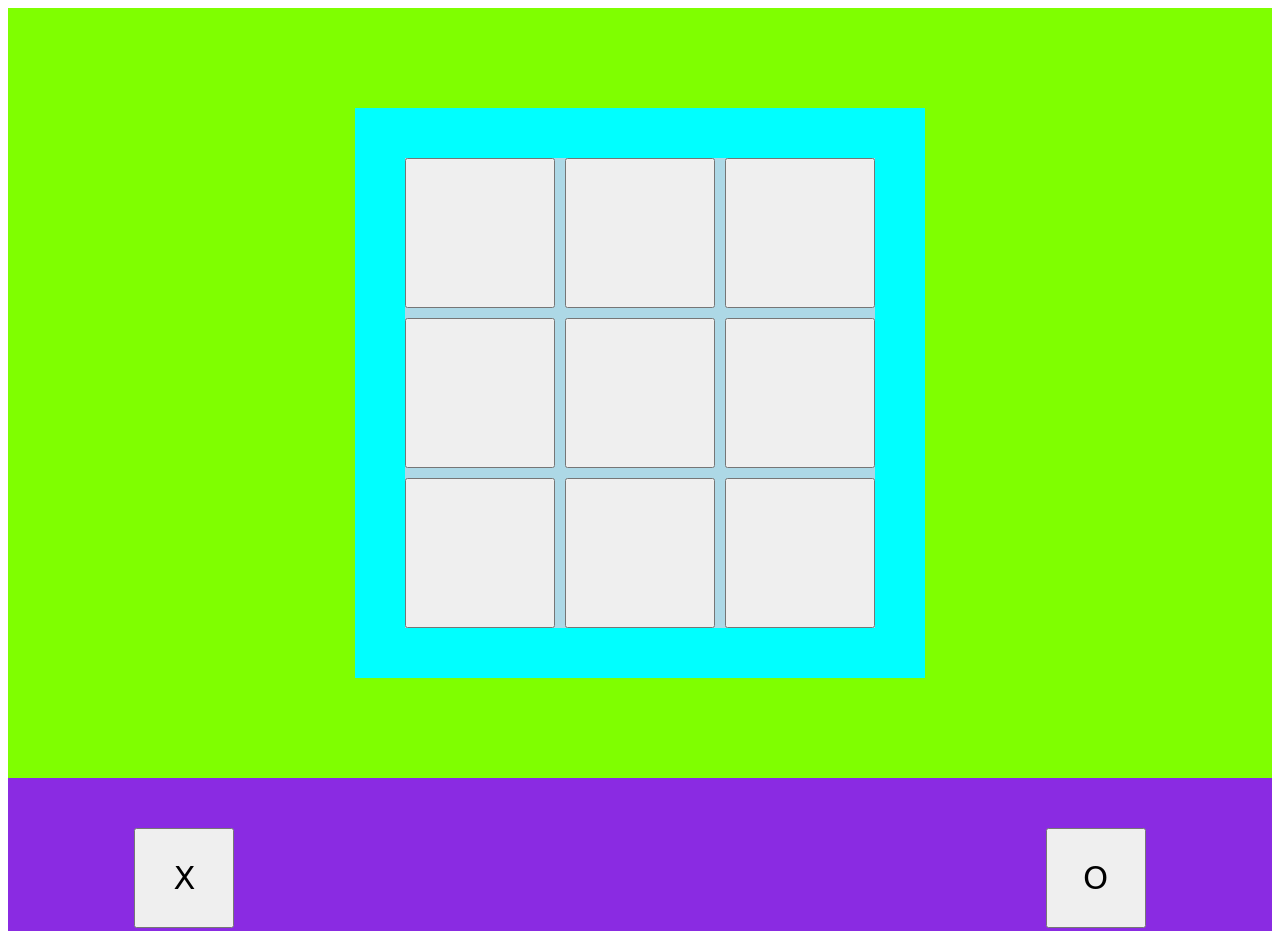
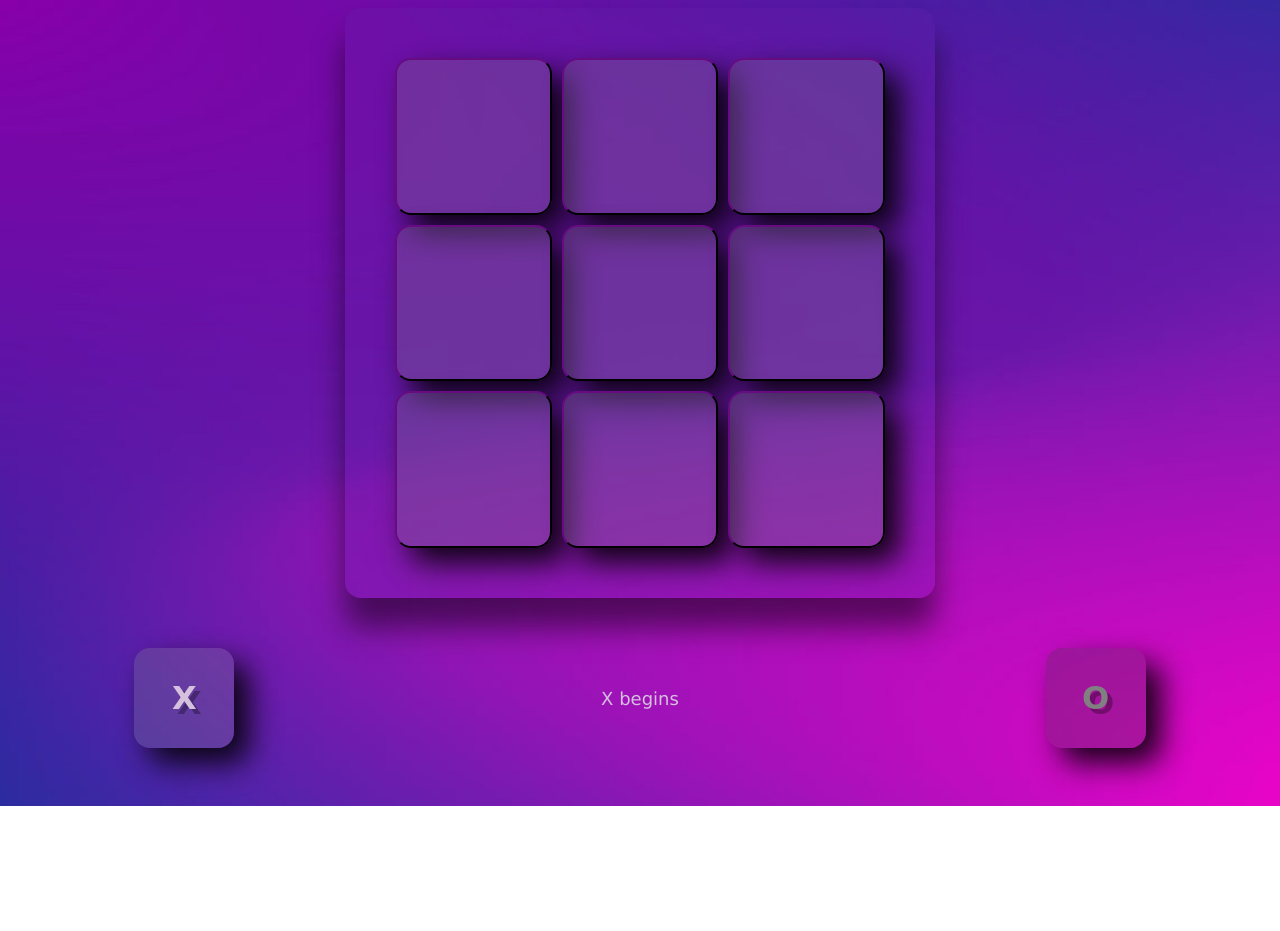
Before and after one commit to ishita-bhatt-486/My-Projects, a plain HTML site: page JavaScript-mini-projects/tic-tac-toe/index.html in a window 1280 px wide. Shown: the top 931 px of the page. After the commit the page ends 806 px from the top, so only its background shows below. Drawn offline with Linux system fonts and the light colour scheme.

Commit message:
tic-tac-toe finished

```diff
--- a/JavaScript-mini-projects/currently working on/tic-tac-toe/index.js
+++ /dev/null
@@ -1,85 +0,0 @@
-//Tic-Tac-Toe
-
-let val=0;
-let game="running";
-let winner="none";
-
-const arr= [
-    ["","",""],
-    ["","",""],
-    ["","",""]
-];
-
-const tiles = document.querySelectorAll(".tiles");
-
-tiles.forEach(tiles => {
-        tiles.addEventListener("click",handleTileClick);
-    });
-
-function handleTileClick(event) {
-
-    const row = event.target.getAttribute("data-row");
-    const column = event.target.getAttribute("data-column");
-
-    //(for debugging)
-    console.log(`Button clicked at Row: ${row}, Column: ${column}`);
-
-    if (arr[row][column] !== "") {
-        console.log("Tile already filled!");
-    }
-
-    else{
-        arr[row][column]=val;
-        checkWin();
-
-        if (val===0){
-            val=1;
-            event.target.textContent = "X";
-        }
-        else if(val===1){
-            val=0;
-            event.target.textContent = "O";
-        }
-
-        if (checkWin()) {
-            winner = val === 0 ? "O" : "X";
-            game = "end";
-            console.log(`Game Over! Winner: ${winner}`);
-            disableListeners();
-        }
-        else if (checkDraw()) {
-            game = "end";
-            console.log("Game Over! It's a draw!");
-            disableListeners();
-        }
-    }
-};
-
-function checkWin(){
-    return(
-        //horizontal
-        (arr[0][0]===arr[0][1] && arr[0][0]===arr[0][2] && arr[0][0] !== "") ||
-        (arr[1][0]===arr[1][1] && arr[1][0]===arr[1][2] && arr[1][0] !== "") ||
-        (arr[2][0]===arr[2][1] && arr[2][0]===arr[2][2] && arr[2][0] !=="") ||
-
-        // columns
-        (arr[0][0]===arr[1][0] && arr[0][0]===arr[2][0] && arr[0][0] !=="") ||
-        (arr[0][1]===arr[1][1] && arr[0][1]===arr[2][1] && arr[0][1] !=="") ||
-        (arr[0][2]===arr[1][2] && arr[0][2]===arr[2][2] && arr[0][2] !== "") ||
-
-        //diagonals
-        (arr[0][0]===arr[1][1] && arr[0][0]===arr[2][2] && arr[0][0] !=="") ||
-        (arr[0][2]===arr[1][1] && arr[0][2]===arr[2][0] && arr[0][2] !=="")
-    );
-
-}
-
-function checkDraw() {
-    return arr.flat().every(cell => cell !== "");
-}
-
-function disableListeners() {
-    tiles.forEach(tile => {
-        tile.removeEventListener("click", handleTileClick);
-    });
-}
--- a/JavaScript-mini-projects/currently working on/tic-tac-toe/style.css
+++ /dev/null
@@ -1,52 +0,0 @@
-.top{
-    background-color: chartreuse;
-    display: flex;/* Centers the inner div */
-    align-items: center;
-    justify-content: center;
-    padding-top: 100px;
-    padding-bottom: 100px;
-}
-
-.card{
-    background-color: aqua;
-    width: 570px;
-    height: 570px;
-    display: flex;
-    align-items: center;
-    justify-content: center;
-}
-
-.bottom{
-    background-color: blueviolet;
-    height: 200px;
-    display: flex;
-    align-items: center;
-    justify-content: space-between;
-    gap: 50px;
-    padding-left: 10%;
-    padding-right: 10%;
-}
-
-.grid{
-    width: 470px;
-    height: 470px; /* 570px - (50px * 2) = 470px */
-    display: grid;
-    grid-template-columns: repeat(3, 1fr);
-    gap: 10px;
-    background: lightblue;
-}
-
-.gridButtons{
-    height: 150px;
-    width: 150px;
-}
-
-#xButton, #oButton{
-    height: 100px;
-    width: 100px;
-}
-
-button {
- font-size: xx-large;
- font-family: cursive;
-}
--- a/JavaScript-mini-projects/currently working on/tic-tac-toe/index.html
+++ b/JavaScript-mini-projects/tic-tac-toe/index.html
@@ -1,3 +1,5 @@
+<!--Tic- Tac-Toe-->
+
 <!DOCTYPE html>
 <html lang="en">
 
@@ -12,10 +14,8 @@
 
     <div class="top">
         <div class="card">
-            <!--add box shadow for card-->
             <div class="grid">
-<!--hover, click and pointer effects for grid tiles
-rename to tiles-->
+
                 <button class="tiles" data-row="0" data-column="0"></button>
                 <button class="tiles" data-row="0" data-column="1"></button>
                 <button class="tiles" data-row="0" data-column="2"></button>
@@ -35,8 +35,9 @@ rename to tiles-->
 
     <div class="bottom">
 
-        <button id="xButton">X</button>
-        <button id="oButton">O</button>
+        <div id="xButton">X</div>
+        <div id="result">X begins</div>
+        <div id="oButton">O</div>
 
     </div>
 
--- /dev/null
+++ b/JavaScript-mini-projects/tic-tac-toe/index.js
@@ -0,0 +1,96 @@
+
+let val=0;
+let game="running";
+let winner="none";
+
+const arr= [
+    ["","",""],
+    ["","",""],
+    ["","",""]
+];
+
+const tiles = document.querySelectorAll(".tiles");
+const result = document.getElementById("result");
+const xButton = document.getElementById("xButton");
+const oButton = document.getElementById("oButton");
+
+    tiles.forEach(tiles => {
+        tiles.addEventListener("click",handleTileClick);
+    });
+            function handleTileClick(event) {
+
+            const row = event.target.getAttribute("data-row");
+            const column = event.target.getAttribute("data-column");
+
+            console.log(`Button clicked at Row: ${row}, Column: ${column}`);
+            if (arr[row][column] !== "") {
+                result.textContent="Tile already filled!";
+            }
+            else{
+                arr[row][column]=val;
+                checkWin();
+
+                if (val===0){
+                    val=1;
+                    event.target.textContent = "X";
+                    result.textContent="Player O's turn";
+                    xButton.style.color="grey";
+                    oButton.style.color=" #d5c0de";
+                    xButton.style.background=" rgba(48, 52, 52, 0.26)";
+                    oButton.style.background=" rgba(129, 134, 134, 0.26)";
+
+
+                }
+                else if(val===1){
+                    val=0;
+                    event.target.textContent = "O";
+                    result.textContent="Player X's turn";
+                    oButton.style.color="grey";
+                    xButton.style.color=" #d5c0de";
+
+                    oButton.style.background=" rgba(48, 52, 52, 0.26)";
+                    xButton.style.background=" rgba(129, 134, 134, 0.26)";
+
+                }
+
+                if (checkWin()) {
+                    winner = val === 0 ? "O" : "X";
+                    game = "end";
+                    result.textContent=`Game Over! Winner: ${winner}`;
+
+                    disableListeners();
+                } else if (checkDraw()) {
+                    game = "end";
+                    result.textContent="Game Over! It's a draw!";
+                    disableListeners();
+                }            }
+
+            };
+
+    function checkWin(){
+        return(
+            //horizontal
+           (arr[0][0]===arr[0][1] && arr[0][0]===arr[0][2] && arr[0][0] !== "") ||
+           (arr[1][0]===arr[1][1] && arr[1][0]===arr[1][2] && arr[1][0] !== "") ||
+           (arr[2][0]===arr[2][1] && arr[2][0]===arr[2][2] && arr[2][0] !=="") ||
+
+           // columns
+           (arr[0][0]===arr[1][0] && arr[0][0]===arr[2][0] && arr[0][0] !=="") ||
+           (arr[0][1]===arr[1][1] && arr[0][1]===arr[2][1] && arr[0][1] !=="") ||
+           (arr[0][2]===arr[1][2] && arr[0][2]===arr[2][2] && arr[0][2] !== "") ||
+
+           //diagonals
+           (arr[0][0]===arr[1][1] && arr[0][0]===arr[2][2] && arr[0][0] !=="") ||
+           (arr[0][2]===arr[1][1] && arr[0][2]===arr[2][0] && arr[0][2] !=="")
+        );
+
+    }
+    function checkDraw() {
+        return arr.flat().every(cell => cell !== "");
+    }
+
+    function disableListeners() {
+        tiles.forEach(tile => {
+            tile.removeEventListener("click", handleTileClick);
+        });
+    }
--- /dev/null
+++ b/JavaScript-mini-projects/tic-tac-toe/style.css
@@ -0,0 +1,104 @@
+body{
+    background-image: url("purpleBackground.png");
+    background-size: cover;
+    }
+
+.top{
+    display: flex;
+    align-items: center;
+    justify-content: center;
+
+}
+
+.card{
+    background: #6221a742;
+    border-radius: 16px;
+    box-shadow: 0px 30px 30px rgba(0, 0, 0, 0.5);
+    width: 590px;
+    height: 590px;
+    display: flex;
+    align-items: center;
+    justify-content: center;
+}
+
+.bottom{
+    height: 200px;
+    display: flex;
+    align-items: center;
+    justify-content: space-between;
+    gap: 50px;
+    padding-left: 10%;
+    padding-right: 10%;
+}
+
+.grid{
+    width: 490px;
+    height: 490px;
+    display: grid;
+    gap: 10px;
+    grid-template-columns: repeat(3, 1fr);
+    grid-auto-rows: 1fr;
+}
+
+.gridButtons{
+
+    height: 160px;
+    width: 160px;
+}
+
+#xButton, #oButton{
+    height: 100px;
+    width: 100px;
+
+    font-size: xx-large;
+    font-weight: bolder;
+    font-family: cursive;
+    border-radius: 16px;
+    border-color: hsl(286, 84%, 10%);
+    box-shadow: 15px 15px 30px rgba(0, 0, 0, 0.9);
+    text-shadow: 5px 5px  rgba(0, 0, 0, 0.3);
+    text-align: center;
+    line-height: 100px;
+}
+
+#xButton{
+    color: #d5c0de;
+    background: rgba(129, 134, 134, 0.26);
+
+}
+
+#oButton{
+    color:grey;
+    background:rgba(48, 52, 52, 0.26);
+}
+
+button {
+    color: #d5c0de;
+    font-size: xx-large;
+    font-weight: bolder;
+    font-family: cursive;
+    background: rgba(129, 134, 134, 0.26);
+    border-radius: 16px;
+    border-color: hsl(286, 84%, 10%);
+    box-shadow: 15px 15px 30px rgba(0, 0, 0, 0.9);
+    backdrop-filter: blur(5.9px);
+    transition-duration: 0.4s;
+    text-shadow: 5px 5px  rgba(0, 0, 0, 0.3);
+
+}
+
+button:hover{
+    background: rgba(61, 63, 63, 0.26);
+    transform: translateY(1px);
+
+}
+button:active {
+    box-shadow: 1px 1px #000000;
+    transform: translateY(4px);
+    }
+
+#result{
+    color: #d5c0de;
+    font-size: large;
+    font-family: 'Lucida Sans', 'Lucida Sans Regular', 'Lucida Grande', 'Lucida Sans Unicode', Geneva, Verdana, sans-serif;
+}
```
Also changed, not shown: JavaScript-mini-projects/tic-tac-toe/purpleBackground.png (added).
